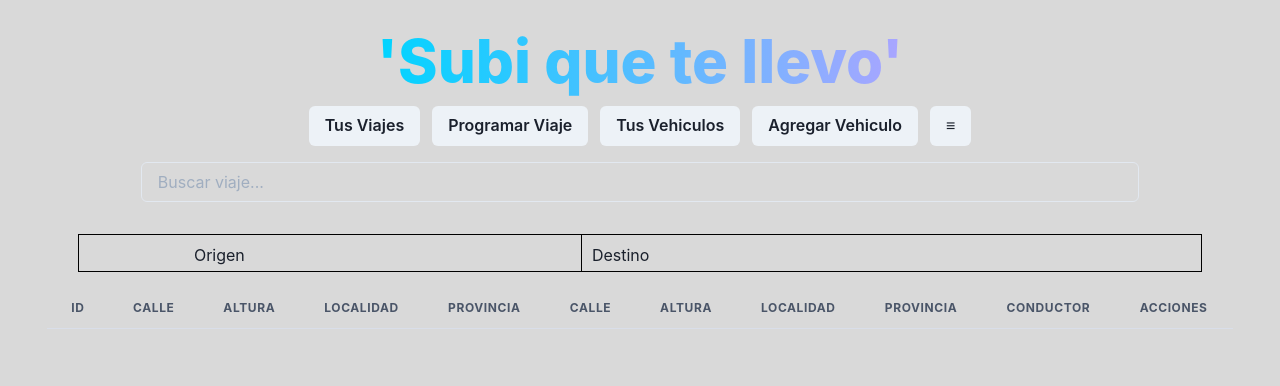
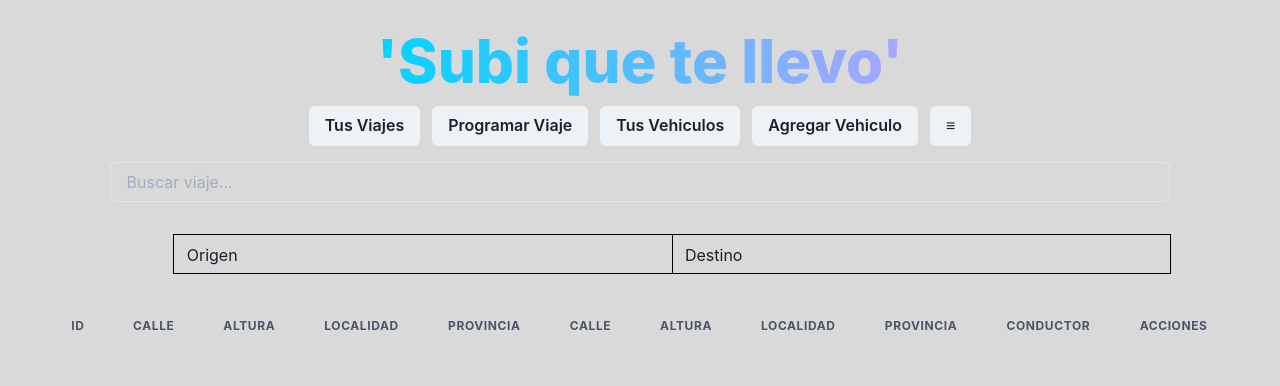
Before and after one commit to IgnaHeck/DDSG13E5, a React (Create React App) app: page / in a window 1280 px wide. Shown: the top 386 px of the page. Built offline with nearby package versions, Linux system fonts and the light colour scheme.

Commit message:
muchas cosas y errores :(

```diff
--- a/src/components/GrillaComponent/GrillaComponent.css
+++ b/src/components/GrillaComponent/GrillaComponent.css
@@ -1,2 +1,5 @@
 .grilla-component-container{
+    overflow-x: hidden;
+    overflow-y: scroll;
+    height: 100%;
 }
--- a/src/components/ListaDeViajesComponent/ListaDeViajesComponent.css
+++ b/src/components/ListaDeViajesComponent/ListaDeViajesComponent.css
@@ -1,10 +1,76 @@
 .lista-viajes-component-container{
+    display: flex;
+    flex-direction: column;
     background-color: var(--main-background-color);
     width: 100%;
-    height: 100vh;
-    overflow: scroll;
+    height: 100%;
     padding: 1rem;
+}
+.grilla-container{
+    height: 70%;
+    margin: 1rem;
+}
+
+.home-ref-button{
+    display: flex;
+    justify-content: flex-end;
 }
 .hr-line{
     padding: 1rem;
 }
+
+.busqueda-container{
+    display: flex;
+    align-items: center;
+    margin: 1rem;
+    width: 85%;
+}
+.programar-viaje-mas-button{
+    display: flex;
+    font-size:2rem;
+    font-weight:bold;
+    align-items: center;
+    justify-content:center;
+    border: 1px solid black;
+    width: 35px;
+    height: 35px;
+    border-radius: 50%;
+    margin: 1rem;
+    transition-duration: .4s;
+    background-color: rgb(219, 219, 219);
+}
+
+.programar-viaje-mas-button:hover{
+    transition-duration: .4s;
+    background-color: rgb(190, 190, 190);
+
+}
+
+.etiquetas-container{
+    position: relative;
+    display: flex;
+    width: 80%;
+    min-height: 40px;
+    border: 1px solid black;
+    margin: 1rem;
+    margin-left: 5rem;
+
+}
+
+.vl{
+    position: absolute;
+    height: 100%;
+    left: 50%;
+    border-left: 1px solid black;
+}
+
+.etiqueta1{
+    position: absolute;
+    left: .5%
+}
+
+.etiqueta2{
+    position: absolute;
+    padding: .5rem;
+    left: 50.5%;
+}
--- a/src/components/ListaDeViajesComponent/ListaDeViajesComponent.jsx
+++ b/src/components/ListaDeViajesComponent/ListaDeViajesComponent.jsx
@@ -1,6 +1,7 @@
 import './ListaDeViajesComponent.css'
 import GrillaComponent from '../GrillaComponent/GrillaComponent';
 import MockMenu from '../../assets/MOCK_MENU.json';
+import { Input, Button } from '@chakra-ui/react';
 
 
 const ListaDeViajesComponent = () => {
@@ -27,9 +28,21 @@ const ListaDeViajesComponent = () => {
     return(
         <>
             <div className='lista-viajes-component-container'>
-                <a className="home-ref" href="/">Home</a>
-                <hr className="hr-line"></hr>
-                <GrillaComponent columns={columns} rows={rows} size='sm'></GrillaComponent>
+                <div className="busqueda-container">
+                    <Input placeholder="Buscar viaje..."></Input>
+                    <a className="programar-viaje-mas-button" href="modificar-viaje">+</a>
+                </div>
+                <div className="etiquetas-container">
+                    <p className="etiqueta1">Origen</p>
+                    <div className="vl"></div>
+                    <p className="etiqueta2">Destino</p>
+                </div>
+                <div className="grilla-container">
+                    <GrillaComponent columns={columns} rows={rows} size='sm'></GrillaComponent>
+                </div>
+                <div className='home-ref-button'>
+                    <a className="" href="/"><Button>Home</Button></a>
+                </div>
             </div>
 
         </>
--- a/src/components/MenuComponent/MenuComponent.css
+++ b/src/components/MenuComponent/MenuComponent.css
@@ -24,7 +24,7 @@
     position: relative;
     display: flex;
     width: 90%;
-    height: 5%;
+    height: 40px;
     border: 1px solid black;
     margin: 1rem;
     margin-left: 1rem;
--- a/src/components/MenuComponent/MenuComponent.jsx
+++ b/src/components/MenuComponent/MenuComponent.jsx
@@ -26,6 +26,8 @@ const columns = [
     'Conductor',
     'Acciones'
 ];
+
+
 
 const rows=[];
 
--- a/src/components/ModalComponent/ModalComponent.jsx
+++ b/src/components/ModalComponent/ModalComponent.jsx
@@ -1,32 +1,44 @@
 import { Button, Modal, ModalOverlay, ModalContent, ModalCloseButton, ModalBody, ModalHeader, ModalFooter} from '@chakra-ui/react';
-import { LoremIpsum } from 'react-lorem-ipsum';
-import { useDisclosure } from "react-use-disclosure";
+import { useState } from 'react';
 import React from 'react';
 
-const ModalComponent = (props) => {
-    const { isOpen, onOpen, onClose } = useDisclosure()
-    const finalRef = React.useRef()
-    const text = props.text
+export default function ModalComponent(props) {
+    const finalRef = React.useRef();
+    const text = props.text;
+    const actionButton = props.actionButton;
+    const modalBody = props.modalBody;
+    const title = props.title;
+    const [isOpen, setOpen] = useState(false);
+
+    const handleOnClick = () => {
+        if(!isOpen) {
+            setOpen(true)
+        } else {
+            setOpen(false)
+        }
+    }
 
      return (
         <>
-        <Button mt={4} onClick={onOpen}>
+        <Button mt={4} onClick={handleOnClick}>
             {text}
         </Button>
-        <Modal finalFocusRef={finalRef} isOpen={isOpen} onClose={onClose}>
+        <Modal finalFocusRef={finalRef} isOpen={isOpen} onClose={handleOnClick}>
             <ModalOverlay />
             <ModalContent>
-            <ModalHeader>Modal Title</ModalHeader>
+            <ModalHeader>
+                {title}
+            </ModalHeader>
             <ModalCloseButton />
             <ModalBody>
-                <LoremIpsum p={2} />
+               {modalBody}
             </ModalBody>
 
             <ModalFooter>
-                <Button colorScheme='blue' mr={3} onClick={onClose}>
-                Close
+                <Button colorScheme='blue' mr={3} onClick={handleOnClick}>
+                Cerrar
                 </Button>
-                <Button variant='ghost'>Secondary Action</Button>
+                <Button variant='ghost'>{actionButton}</Button>
             </ModalFooter>
             </ModalContent>
         </Modal>
@@ -34,5 +46,3 @@ const ModalComponent = (props) => {
         </>
     )
 };
-
-export default ModalComponent;
--- a/src/components/ModificarViajeComponent/ModificarViajeComponent.jsx
+++ b/src/components/ModificarViajeComponent/ModificarViajeComponent.jsx
@@ -8,6 +8,7 @@ import {
     NumberIncrementStepper,
     NumberDecrementStepper,
     Select,
+    Button,
     Checkbox,
     Input, InputGroup, InputLeftAddon,
     Textarea,
@@ -56,7 +57,10 @@ const ModificarViajeComponent = () => {
                     <span className='span-container'>Observaciones:</span>
                     <Textarea className='textarea' placeholder='Escriba Aquí...' />
                 </div>
-                <a className="home-ref" href="/">Home</a>
+                <div>
+                    <a href="/viajes"> <Button>Volver</Button> </a>
+                    <a href="/"><Button>Home</Button></a>
+                </div>
             </div>
         </>
     )
--- a/src/components/VerViajeComponent/VerViajeComponent.css
+++ b/src/components/VerViajeComponent/VerViajeComponent.css
@@ -1,6 +1,6 @@
 .ver-viaje-container{
     width: 100%;
-    height: 100vh;
+    height: 100%;
     max-height: 100%;
     max-width: 100%;
     overflow: scroll;
--- a/src/components/VerViajeComponent/VerViajeComponent.jsx
+++ b/src/components/VerViajeComponent/VerViajeComponent.jsx
@@ -16,19 +16,31 @@ const VerViajeComponent = () => {
         'Estado',
         'Acciones'
     ];
-
     const rows = [[]]
 
+    const aceptarModalBody = "Esta seguro que desea aceptar al pasajero?"
+    const rechazarModalBody = "Esta seguro que desea rechazar al pasajero?"
+
     MockData.forEach((e, index) =>{
-        rows.push([e.DNI, e.apellido, e.nombre, e.edad, e.foto, e.estado, [<ModalComponent text="Aceptar"/>,<ModalComponent text="Rechazar"/>]])
+        rows.push([
+            e.DNI,
+            e.apellido,
+            e.nombre,
+            e.edad,
+            <img src={e.foto} alt="Profile image"></img>,
+            e.estado,
+            [
+                <ModalComponent title="Aceptar?" actionButton="Aceptar pasajero" modalBody={aceptarModalBody} text="Aceptar"/>,
+                <ModalComponent title="Rechazar?" actionButton="Rechazar pasajero" modalBody={rechazarModalBody} text="Rechazar"/>
+            ]])
     })
 
     return(
         <>
             <div className='ver-viaje-container'>
-                <a className="home-ref" href="/viajes"> Volver </a>
-                <a className="home-ref" href="/"> Home </a>
                 <GrillaComponent columns={columns} rows={rows}></GrillaComponent>
+                <a href="/viajes"> <Button>Volver</Button> </a>
+                <a href="/"><Button>Home</Button></a>
             </div>
         </>
     )
```
